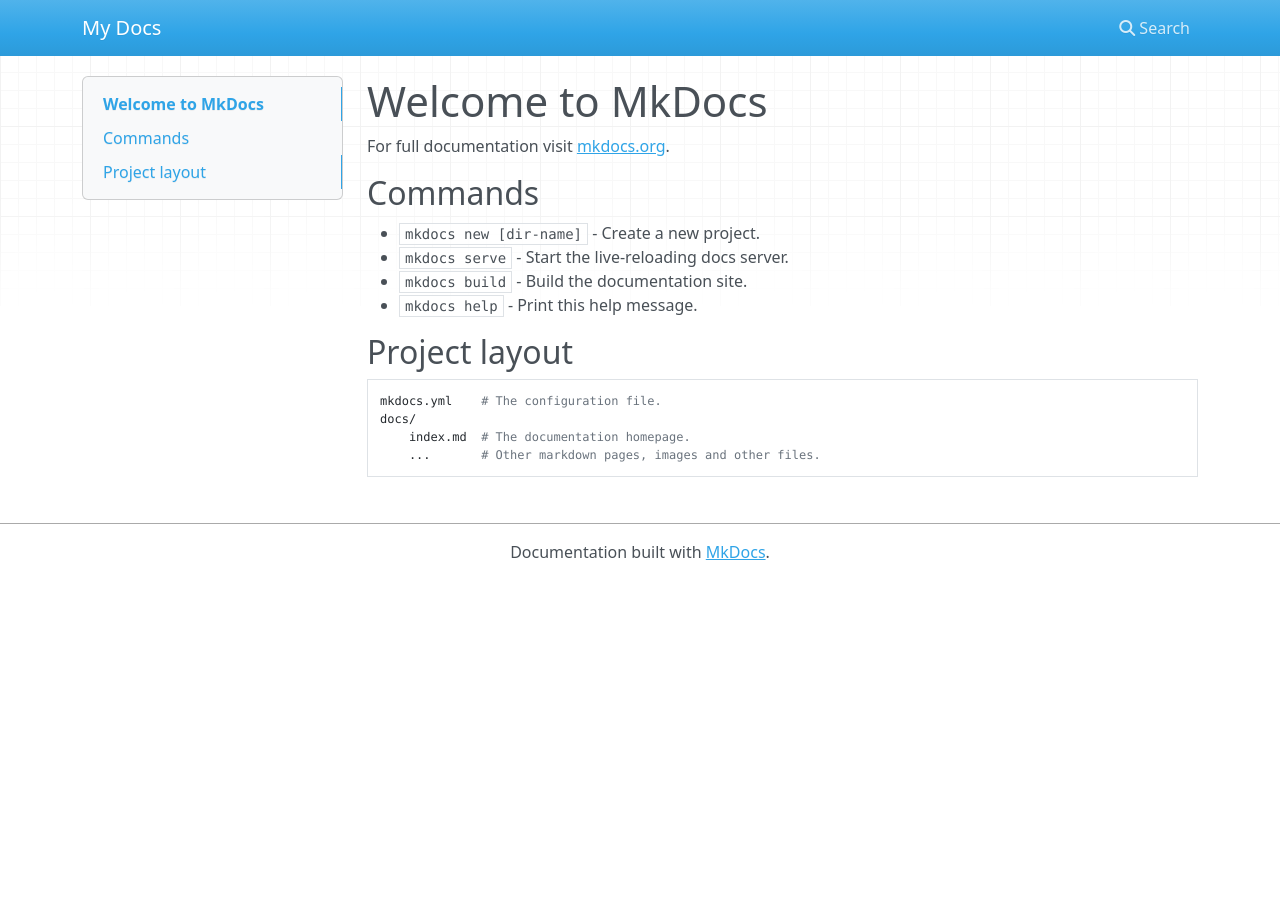
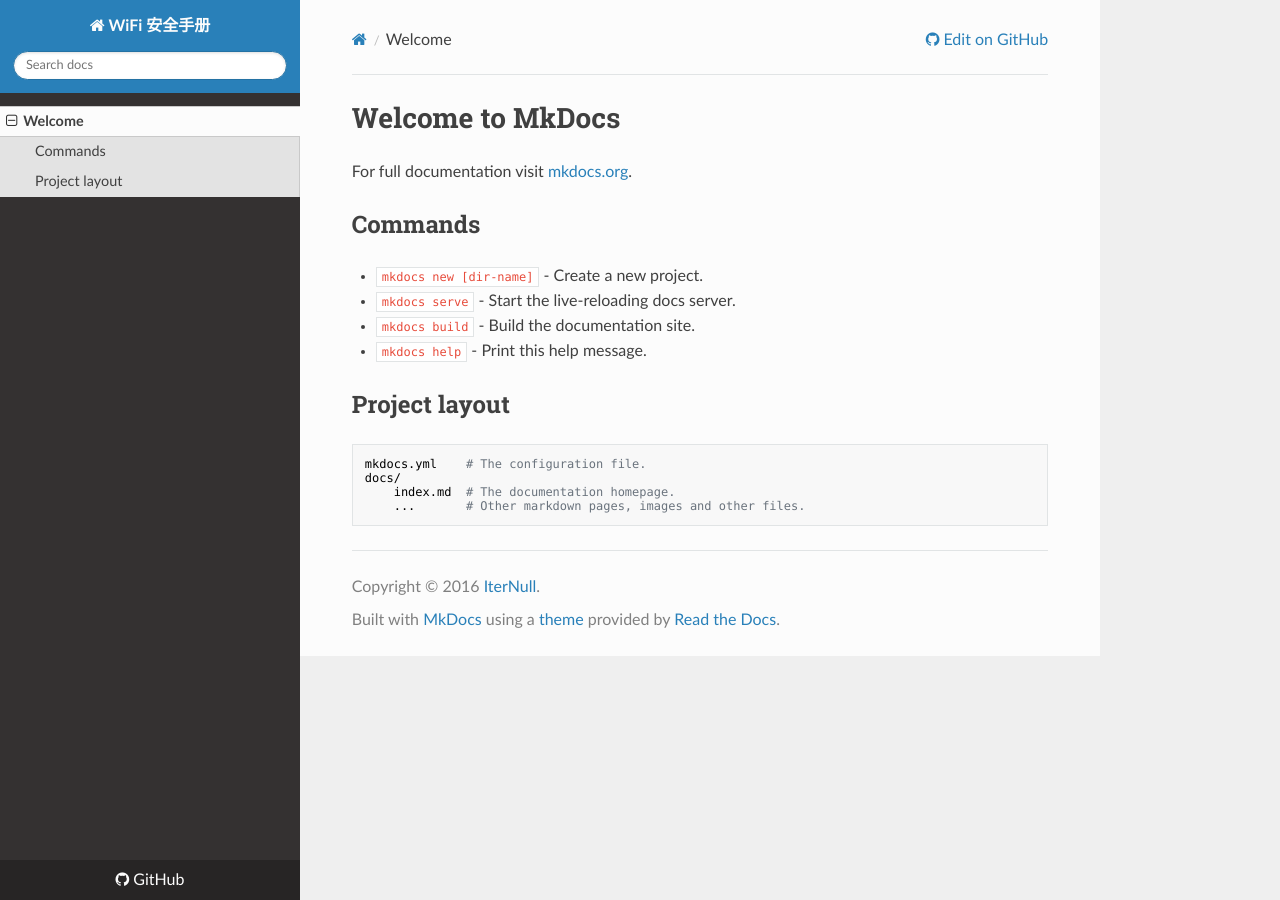
Before and after one commit to ZMOM1031/hack-wifi-security-cn, an MkDocs documentation site: the page built from docs/index.md, in a window 1280 px wide. Built offline with MkDocs 1.6.1, drawn with Linux system fonts in a browser that asks for light colours; nearby versions of some CDN libraries; old or Windows-style settings are respelled for this version of MkDocs.

Commit message:
重整配置

```diff
--- a/mkdocs.yml
+++ b/mkdocs.yml
@@ -1 +1,9 @@
-site_name: My Docs
+site_name: WiFi 安全手册
+site_description: WiFi Security
+repo_url: https://github.com/iternull-team/hack-wifi-security-cn/
+theme: readthedocs
+
+pages:
+- Welcome: index.md
+
+copyright: Copyright &copy; 2016 <a href="https://www.iternull.com/">IterNull</a>.
```
Also changed, not shown: 1 other file.
